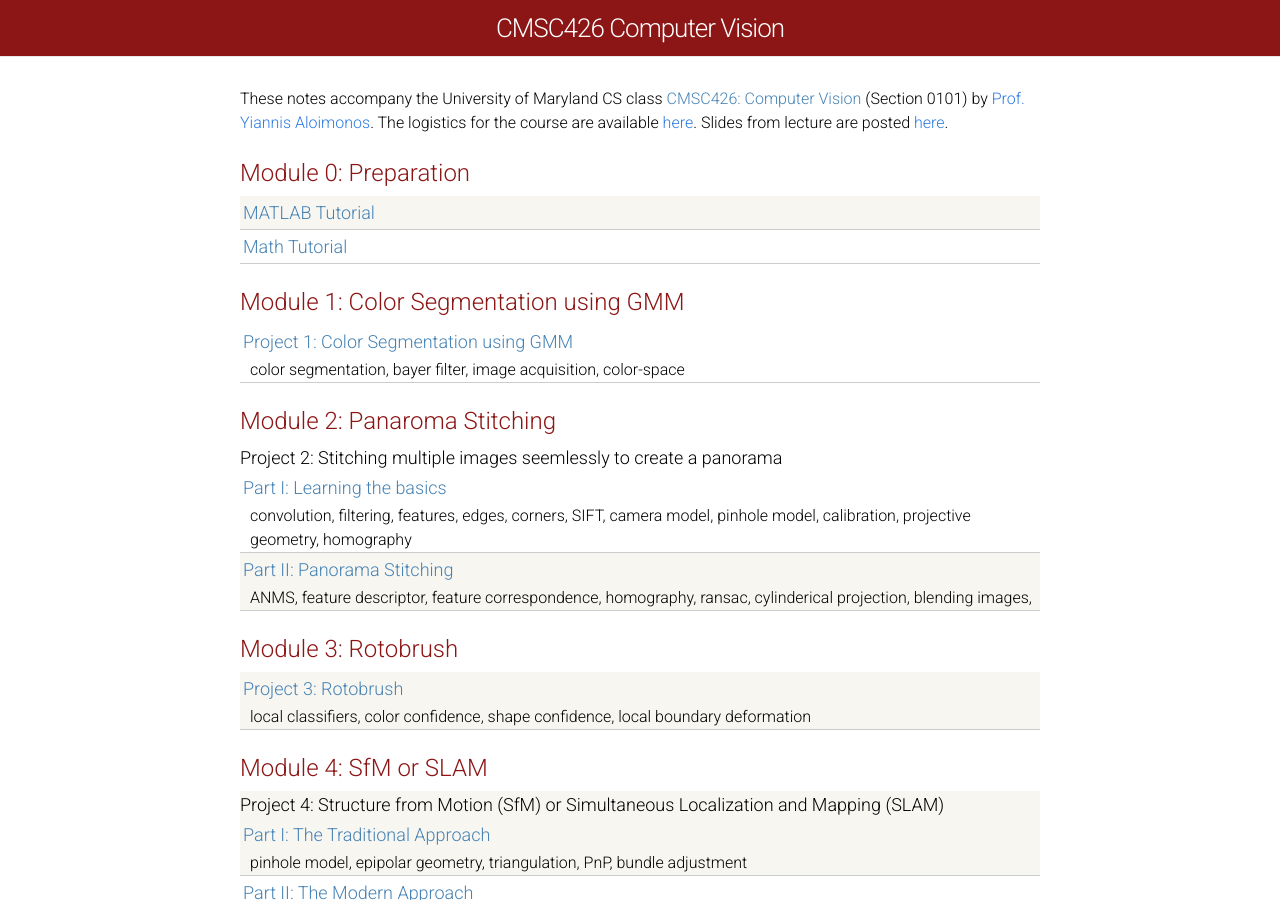
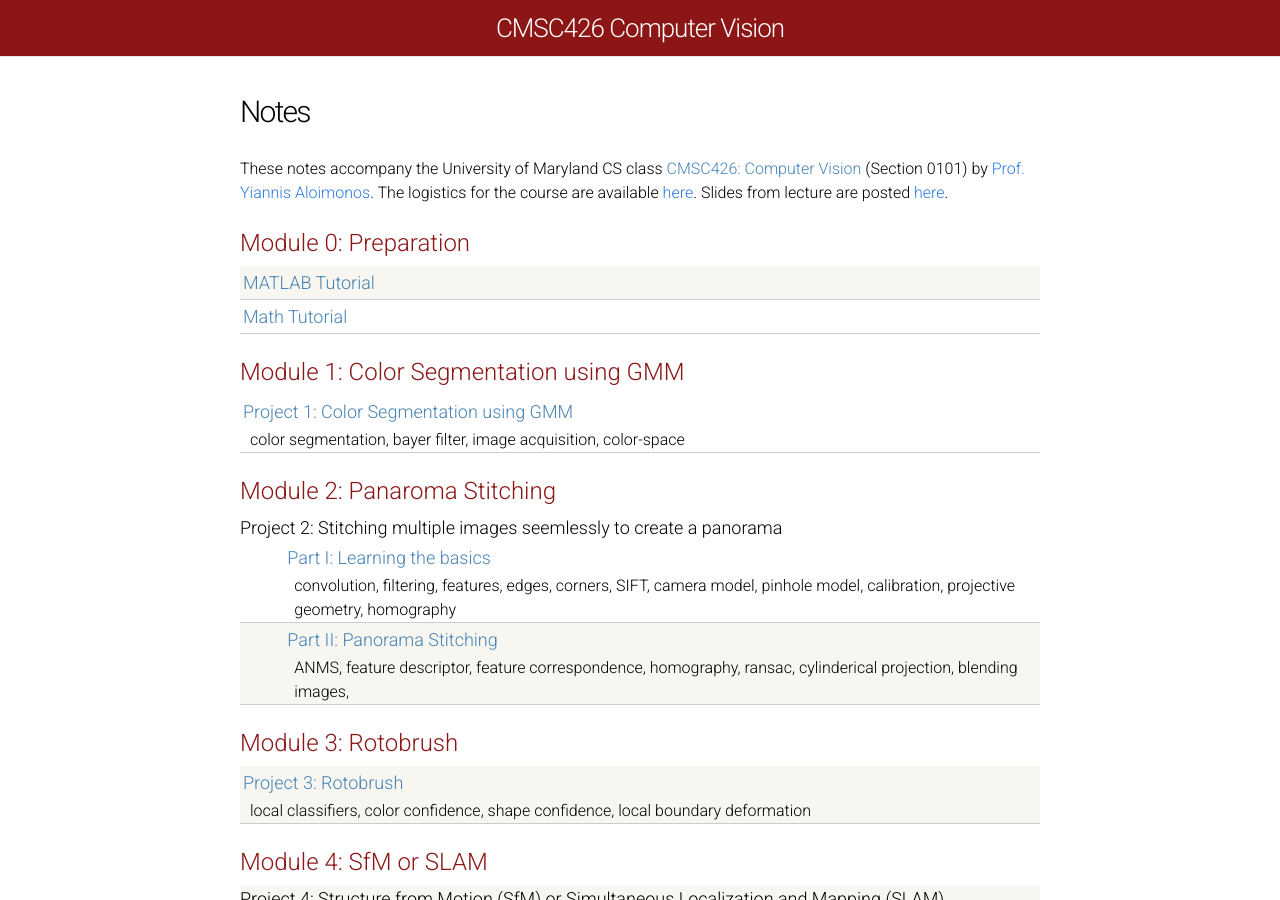
Before and after one commit to cmsc426spring2019/cmsc426spring2019.github.io, a Jekyll site: the page built from notes.html, in a window 1280 px wide and 900 px high. Built offline with Jekyll 4.4.1, drawn with Linux system fonts in a browser that asks for light colours.

Commit message:
Update notes.html

```diff
--- a/notes.html
+++ b/notes.html
@@ -1,5 +1,8 @@
 ---
-layout: default
+layout: page
+mathjax: true
+title: Notes
+permalink: /notes
 ---
 
 <div>
```
